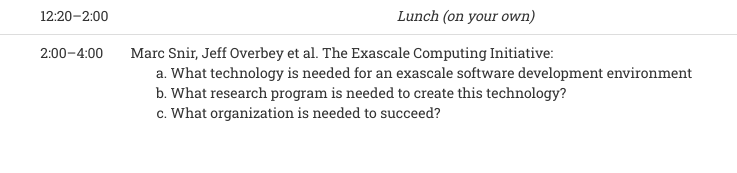
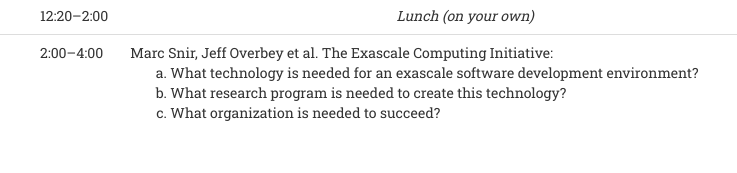
Before and after one commit to dehpc15/dehpc15.github.io, a plain HTML site: page index.html in a window 1280 px wide. Shown: the part 3542-3715 px from the top of the page, 292-1029 px from the left. Drawn offline with nearby package versions, Linux system fonts and the light colour scheme; a web font is replaced by a local one.

Commit message:
Fixed punctuation

```diff
--- a/index.html
+++ b/index.html
@@ -243,7 +243,7 @@
                             <td nowrap>2:00&ndash;4:00</td>
                             <td>Marc Snir, Jeff Overbey et al. The Exascale Computing Initiative:
                                 <ol type="a">
-                                    <li>What technology is needed for an exascale software development environment</li>
+                                    <li>What technology is needed for an exascale software development environment?</li>
                                     <li>What research program is needed to create this technology?</li>
                                     <li>What organization is needed to succeed?</li>
                                 </ol>
```
